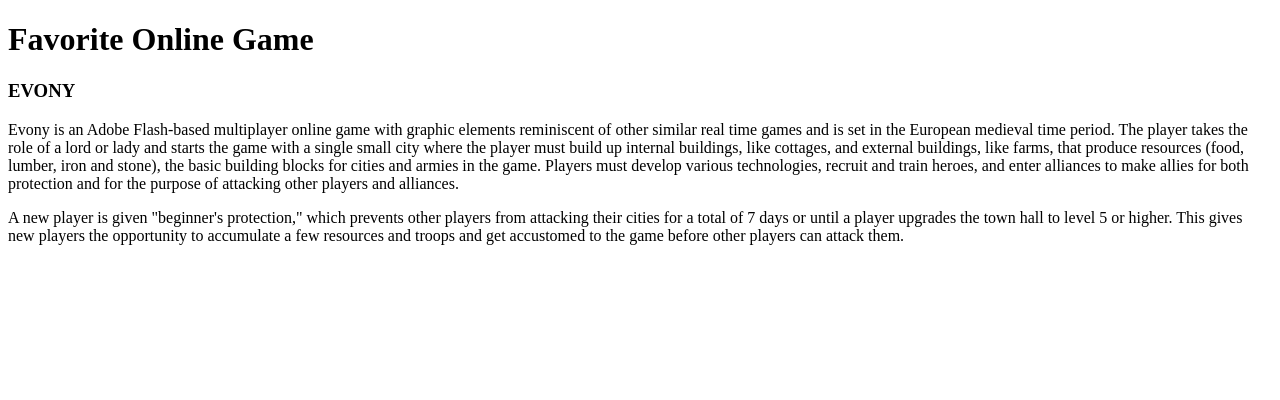
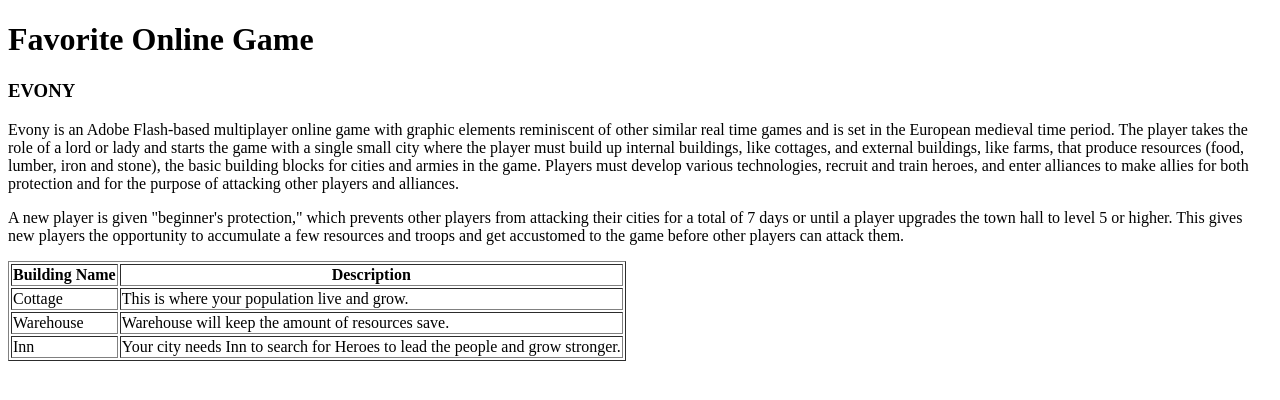
Before and after one commit to ip2665/ip2665.github.io, a plain HTML site: page index.html in a window 1280 px wide. Drawn offline with Linux system fonts and the light colour scheme.

Commit message:
Update w/ table.

```diff
--- a/index.html
+++ b/index.html
@@ -10,6 +10,25 @@
     <p>Evony is an Adobe Flash-based multiplayer online game with graphic elements reminiscent of other similar real time games and is set in the European medieval time period. The player takes the role of a lord or lady and starts the game with a single small city where the player must build up internal buildings, like cottages, and external buildings, like farms, that produce resources (food, lumber, iron and stone), the basic building blocks for cities and armies in the game. Players must develop various technologies, recruit and train heroes, and enter alliances to make allies for both protection and for the purpose of attacking other players and alliances.</p>
     <p> A new player is given "beginner's protection," which prevents other players from attacking their cities for a total of 7 days or until a player upgrades the town hall to level 5 or higher. This gives new players the opportunity to accumulate a few resources and troops and get accustomed to the game before other players can attack them.</p>
 
+    <table border=1>
+    <tr>
+        <th>Building Name</th>
+        <th>Description</th>
+    </tr>
+    <tr>
+    	<td>Cottage</td>
+    	<td>This is where your population live and grow.</td>
+    </tr>
+    <tr>
+    	<td>Warehouse</td>
+    	<td>Warehouse will keep the amount of resources save.</td>
+    </tr>
+    <tr>
+        <td>Inn</td>
+    	<td>Your city needs Inn to search for Heroes to lead the people and grow stronger.</td>
+    </tr>
+    </table>
+
 
 
 </body>
```
